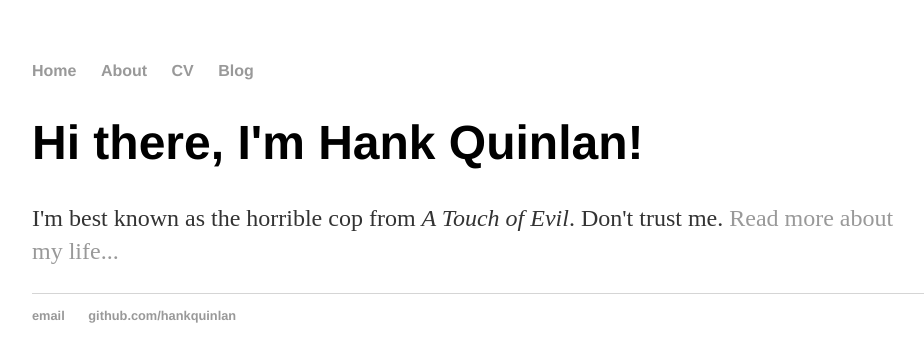
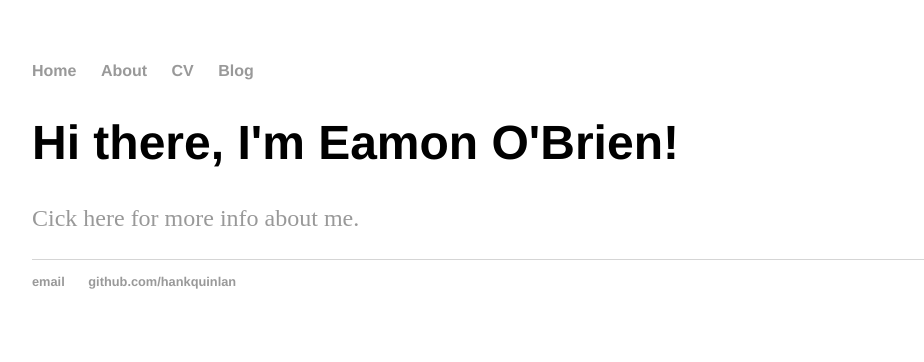
Before and after one commit to eamon-obrien/eamon-obrien.github.io, a Jekyll site: the page built from index.html, in a window 1280 px wide. Shown: the top 362 px of the page, without its empty margins (160-1084 px from the left). Built offline with Jekyll 4.4.1, drawn with Linux system fonts in a browser that asks for light colours.

Commit message:
Update content

```diff
--- a/index.html
+++ b/index.html
@@ -1,9 +1,9 @@
 ---
 layout: default
-title: Hank Quinlan, Horrible Cop
+title: Eamon O'Brien
 ---
 
 		<div class="blurb">
-			<h1>Hi there, I'm Hank Quinlan!</h1>
-			<p>I'm best known as the horrible cop from <em>A Touch of Evil</em>. Don't trust me. <a href="/about">Read more about my life...</a></p>
+			<h1>Hi there, I'm Eamon O'Brien!</h1>
+			<p><a href="/about">Cick here for more info about me.</a></p>
 		</div>
```
Also changed, not shown: 1 other file.
